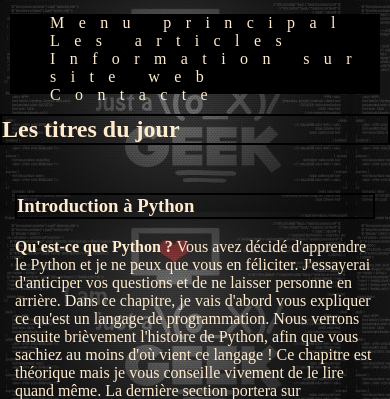
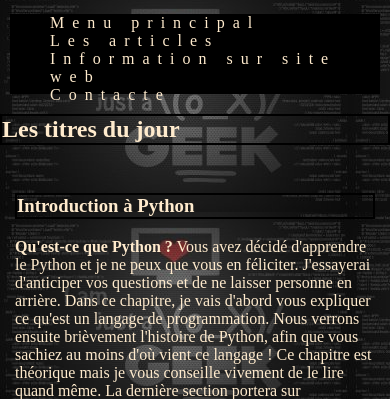
Before and after one commit to Sall063/Sall063.github.io, a plain HTML site: page index.html in a window 390 px wide. Shown: the part 445-844 px from the top of the page. Drawn offline with Linux system fonts and the light colour scheme.

Commit message:
Update PROJETCSS.css

```diff
--- a/PROJETCSS.css
+++ b/PROJETCSS.css
@@ -55,7 +55,7 @@ article{
     }
     ul li a{
         color: blanchedalmond;
-        letter-spacing: 0.9rem;
+        letter-spacing: 0.5rem;
     }
     ul li a:hover{
         color: blue;
```
